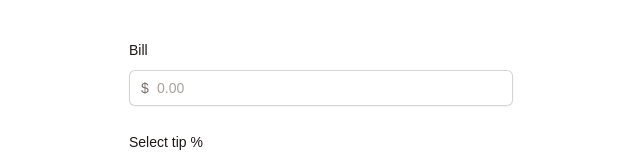
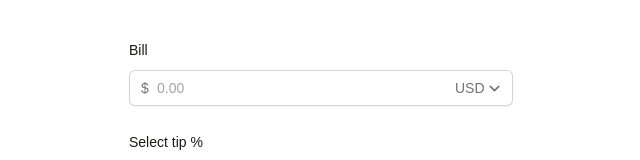
Before and after one commit to zelinka-marek/splitter, a React (Vite) app: page / in a window 1280 px wide. Shown: the part 198-358 px from the top of the page, without its empty margins (319-959 px from the left). Built offline with nearby package versions, Linux system fonts and the light colour scheme; a web font is replaced by a local one.

Commit message:
handle multiple currencies

```diff
--- a/src/app.jsx
+++ b/src/app.jsx
@@ -6,6 +6,7 @@ import { Logo } from "./components/logo.jsx";
 
 let initialValues = {
   bill: "",
+  currency: "USD",
   tip: "0.15",
   peopleCount: "",
 };
--- a/src/components/calculator-form.jsx
+++ b/src/components/calculator-form.jsx
@@ -28,9 +28,24 @@ export function CalculatorForm({ values, onValueChange }) {
             required
             min={0.01}
             step={0.01}
-            className="pl-7"
+            className="pl-7 pr-20"
             placeholder="0.00"
           />
+          <div className="absolute inset-y-0 right-0 flex items-center">
+            <select
+              id="currency"
+              name="currency"
+              value={values.currency}
+              onChange={handleChange}
+              required
+              className="h-full rounded-md border-0 bg-transparent py-0 pl-2 pr-7 text-gray-500 focus:ring-2 focus:ring-inset focus:ring-emerald-600 sm:text-sm"
+              aria-label="Currency"
+            >
+              <option>USD</option>
+              <option>CAD</option>
+              <option>EUR</option>
+            </select>
+          </div>
         </div>
       </div>
       <div>
--- a/src/components/calculator-results.jsx
+++ b/src/components/calculator-results.jsx
@@ -37,14 +37,14 @@ export function CalculatorResults({ values }) {
       <div className="space-y-2">
         <dt className="text-sm/6 font-medium text-gray-700">Tip amount</dt>
         <dd className="flex items-baseline gap-2 text-4xl font-semibold tracking-tight text-gray-900">
-          {formatCurrency(tipPerPerson)}
+          {formatCurrency(tipPerPerson, values.currency)}
           <span className="text-sm font-medium text-gray-500">per person</span>
         </dd>
       </div>
       <div className="space-y-2">
         <dt className="text-sm/6 font-medium text-gray-700">Total amount</dt>
         <dd className="flex items-baseline gap-2 text-4xl font-semibold tracking-tight text-gray-900">
-          {formatCurrency(totalPerPerson)}
+          {formatCurrency(totalPerPerson, values.currency)}
           <span className="text-sm font-medium text-gray-500">per person</span>
         </dd>
       </div>
```
